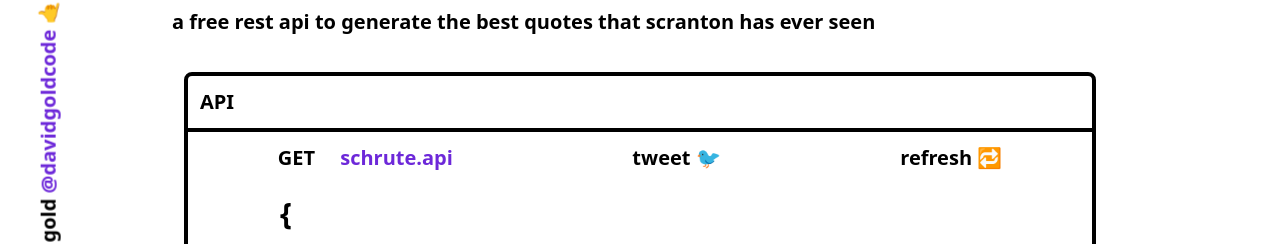
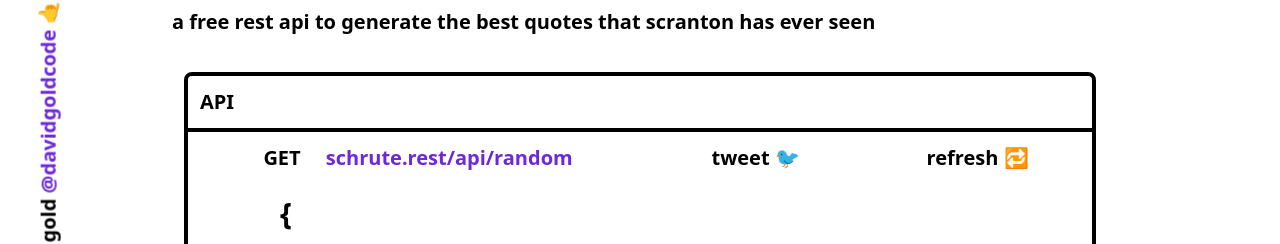
Before and after one commit to davidgoldcode/schrute.rest-fe, a React (Create React App) app in the folder dwight/: page / in a window 1280 px wide. Shown: the part 70-314 px from the top of the page. Built offline with nearby package versions, Linux system fonts and the light colour scheme; no server answers.

Commit message:
Fixed refresh button, tweet button and still need to fix (but adjusted) the get link

```diff
--- a/dwight/src/App.js
+++ b/dwight/src/App.js
@@ -20,9 +20,11 @@
     },
   },
 ];
+const twitter = "https://twitter.com/intent/tweet?text=";
 
 function App() {
   const [quote, setQuote] = useState("");
+  const [refresh, setRefresh] = useState(false);
 
   useEffect(() => {
     axios
@@ -30,8 +32,11 @@
       .then((res) => {
         setQuote(res.data.quote);
       })
-      .catch((err) => console.log(err));
-  }, []);
+      .catch((err) => {
+        console.log(err);
+        alert("Error! Sorry :( - try again l8r");
+      });
+  }, [refresh]);
 
   return (
     <div className="flex flex-col h-full w-9/12 mx-auto my-1.5 justify-between">
@@ -52,15 +57,31 @@
       <main className="whitespace-pre-line m-6">
         <div className="border-4 border-black rounded-lg">
           <h3 className="border-b-4 border-black text-left uppercase">API</h3>
-          <div className="flex justify-around">
+          <div className="flex justify-around items-center">
             <span className="uppercase">
               GET &emsp;
-              <a href="schrute.api" className="text-purple-700 lowercase">
-                schrute.api
+              <a
+                href=""
+                target="_blank"
+                rel="noreferrer"
+                className="text-purple-700 lowercase"
+              >
+                schrute.rest/api/random
               </a>
             </span>
-            <span>Tweet 🐦</span>
-            <span>Refresh 🔁</span>
+            <a
+              className="extra"
+              href={
+                twitter +
+                quote +
+                "- Dwight K. Schrute. Sourced from schrute.rest @davidigold"
+              }
+              target="_blank"
+              rel="noreferrer"
+            >
+              Tweet 🐦
+            </a>
+            <button onClick={() => setRefresh(!refresh)}>Refresh 🔁</button>
           </div>
           <div>
             <h3 className="text-left text-xl sm:ml-20	sm:text-3xl">{"{"}</h3>
--- a/dwight/src/index.css
+++ b/dwight/src/index.css
@@ -11,8 +11,10 @@
   }
   h3,
   h4,
-  span {
-    @apply text-sm sm:text-xl font-bold;
+  span,
+  button,
+  .extra {
+    @apply text-sm sm:text-xl font-bold lowercase;
   }
   p {
     @apply text-lg;
```
Also changed, not shown: 1 other file (tests, documents, lock files or other folders).
